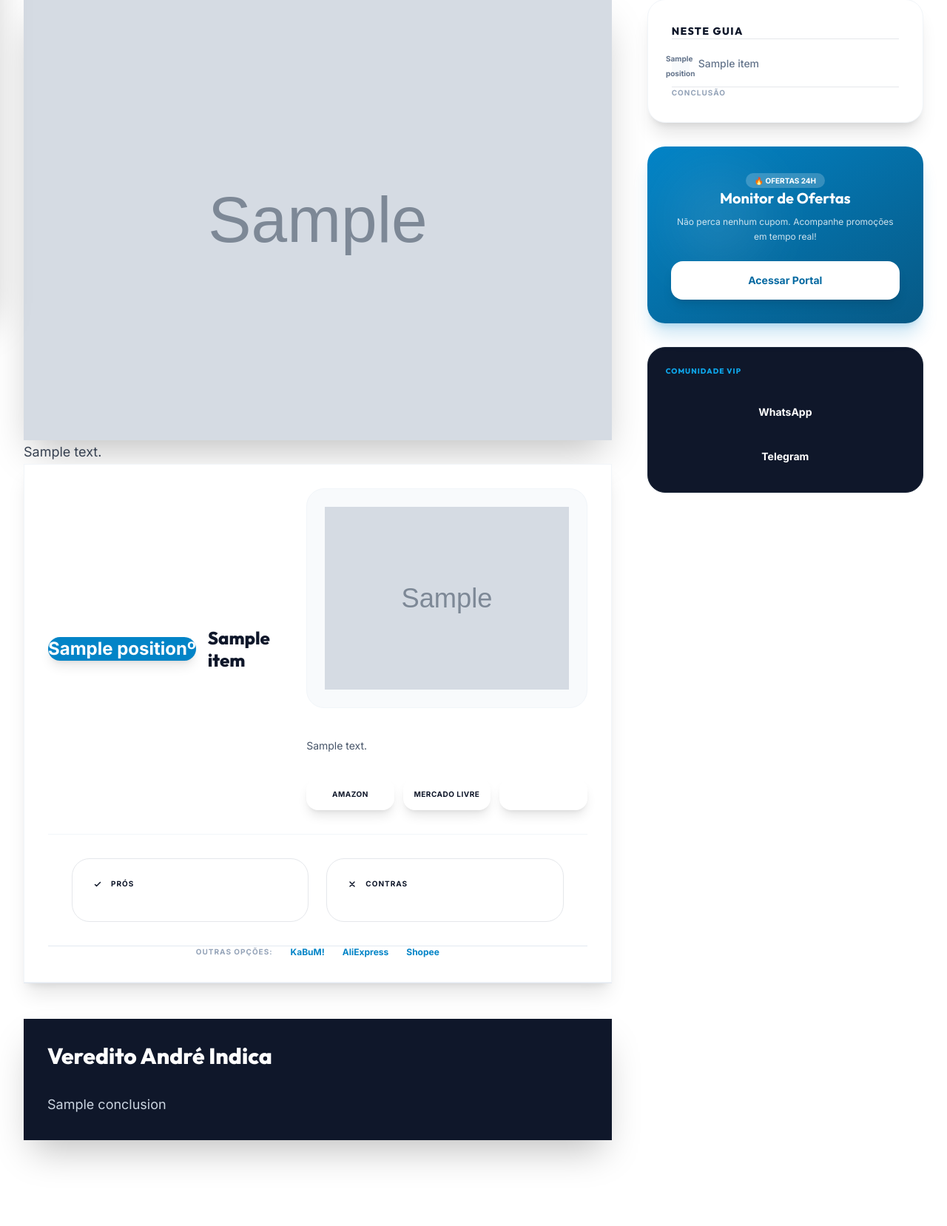
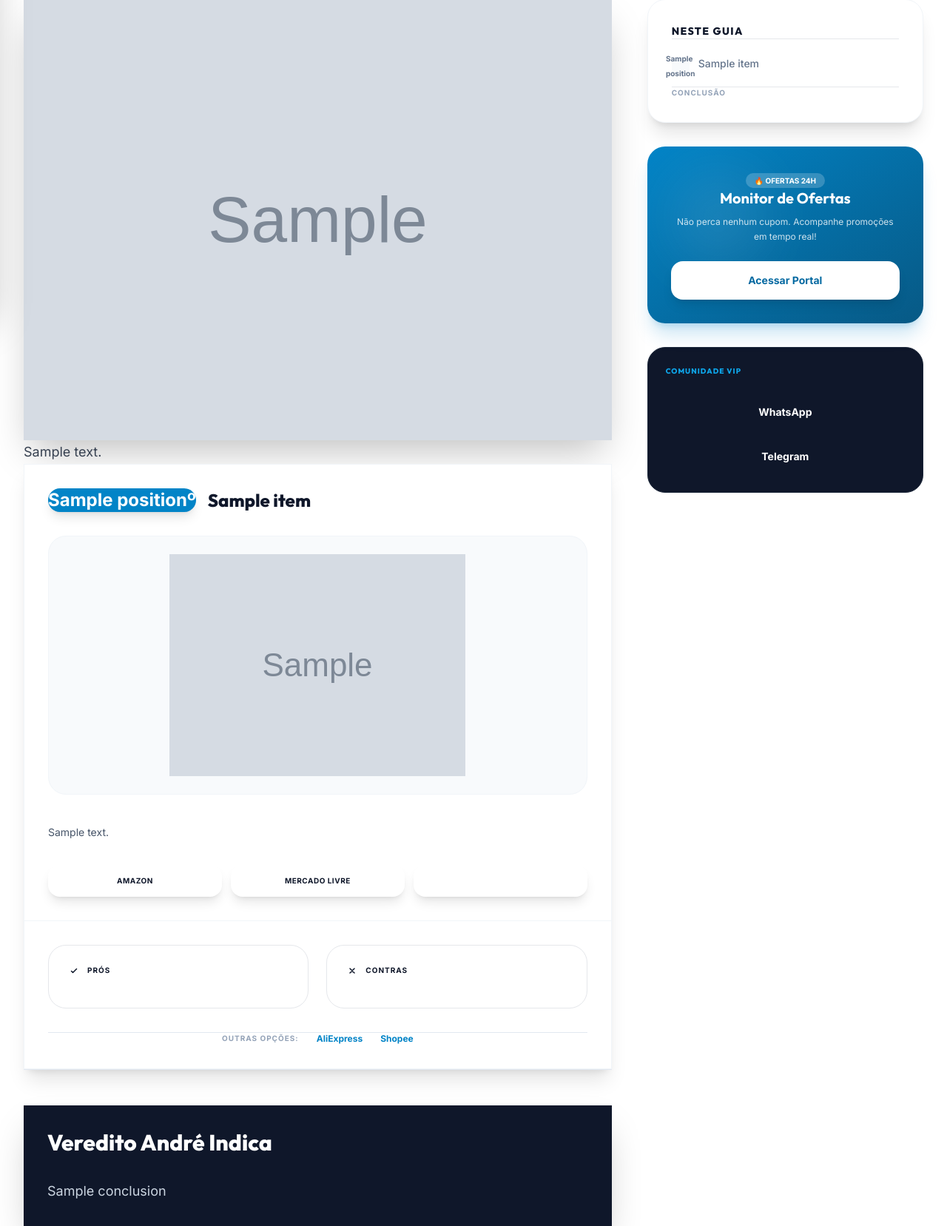
Before and after one commit to andresperes33/blog, a Django app: template templates/reviews/guide_detail.html in a window 1280 px wide. Shown: the part 379-2036 px from the top of the page at 74% size. Run offline with Django 5.2, Linux system fonts and the light colour scheme; the template is opened without the code that fills it: most values are stand-ins (such as "Sample title", 1, 10 or a date in 2020); grey boxes marked "Sample" are stand-in pictures; some libraries are stand-ins or nearby versions.

Commit message:
fix: resolve 500 error in guide_detail by fixing broken HTML structure

```diff
--- a/templates/reviews/guide_detail.html
+++ b/templates/reviews/guide_detail.html
@@ -87,7 +87,9 @@
                                 <h2 class="text-2xl md:text-4xl font-outfit font-black text-slate-900 dark:text-white leading-tight m-0">
                                     {{ item.name }}
                                 </h2>
-                                                       <div class="grid grid-cols-1 md:grid-cols-12 gap-10">
+                            </div>
+
+                            <div class="grid grid-cols-1 md:grid-cols-12 gap-10">
                                 <!-- Imagem do Produto -->
                                 <div class="md:col-span-4">
                                     <div class="aspect-square rounded-3xl overflow-hidden bg-slate-50 dark:bg-slate-800/80 p-6 flex items-center justify-center border border-slate-100 dark:border-slate-800">
@@ -129,7 +131,7 @@
 
                         <!-- Rodapé do Card: Prós/Contras e Links Extras -->
                         <div class="bg-slate-50/30 dark:bg-slate-800/20 p-8 md:px-12 border-t border-slate-100 dark:border-slate-800">
-                            <div class="grid grid-cols-1 md:grid-cols-2 gap-6">
+                            <div class="grid grid-cols-1 md:grid-cols-2 gap-6 mb-8">
                                 <!-- Prós -->
                                 <div class="bg-emerald-50/30 dark:bg-emerald-900/10 p-6 rounded-3xl border border-emerald-100/50 dark:border-emerald-800/20">
                                     <h4 class="text-[10px] font-black uppercase tracking-widest text-emerald-600 dark:text-emerald-400 mb-4 flex items-center gap-2">
@@ -167,15 +169,11 @@
                                     </ul>
                                 </div>
                             </div>
-            </div>
 
                             <!-- Outras Lojas -->
-                            {% if item.shopee_link or item.aliexpress_link or item.kabum_link %}
+                            {% if item.shopee_link or item.aliexpress_link or item.shopee_link %}
                             <div class="flex flex-wrap items-center justify-center gap-6 pt-6 border-t border-slate-200 dark:border-slate-800">
                                 <span class="text-[10px] font-bold text-slate-400 uppercase tracking-widest">Outras opções:</span>
-                                {% if item.kabum_link or item.product.kabum_link %}
-                                <a href="{{ item.kabum_link|default:item.product.kabum_link }}" target="_blank" rel="nofollow" class="text-xs font-bold text-primary-600 hover:scale-110 transition-transform">KaBuM!</a>
-                                {% endif %}
                                 {% if item.aliexpress_link or item.product.aliexpress_link %}
                                 <a href="{{ item.aliexpress_link|default:item.product.aliexpress_link }}" target="_blank" rel="nofollow" class="text-xs font-bold text-primary-600 hover:scale-110 transition-transform">AliExpress</a>
                                 {% endif %}
```
